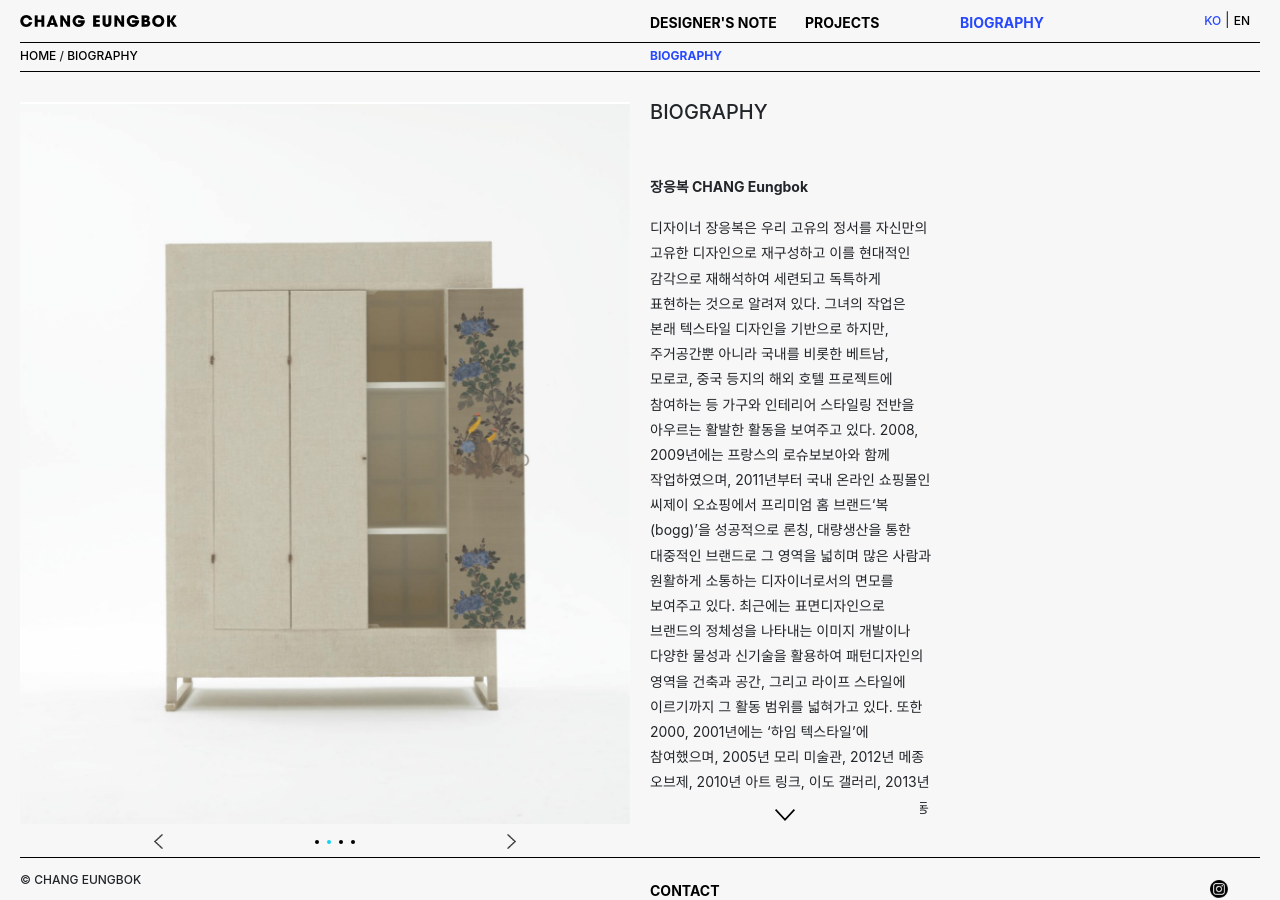
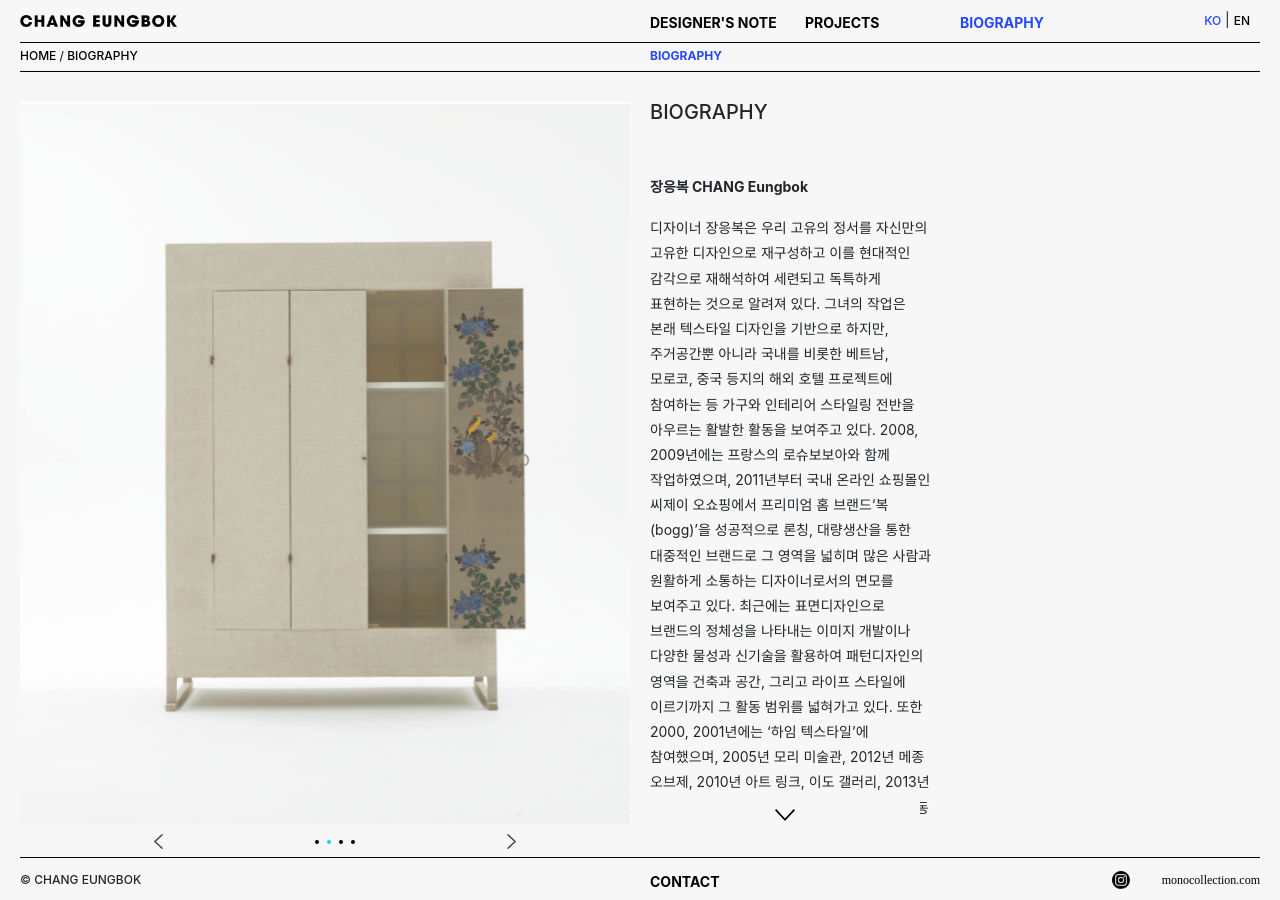
Before and after one commit to monocollection/changeungbok, a Jekyll site: the page built from biography.md, in a window 1280 px wide. Built offline with Jekyll 4.4.1, drawn with Linux system fonts in a browser that asks for light colours; comment, search, counter and statistics services are not loaded.

Commit message:
푸터 인스타그램, 모노컬렉션 링크를 수정하고 세로 정렬 스타일을 정리합니다.

```diff
--- a/_data/nav-footer.yml
+++ b/_data/nav-footer.yml
@@ -2,5 +2,5 @@
 
 - contact.md
 - links:
-    - instagram: https://www.instagram.com/bok0210/?utm_source=ig_profile_share&igshid=mvxr6zlejyl1
-    - studio-monocollection.com: https://studio-monocollection.com
+    - instagram: https://www.instagram.com/monocollection
+    - monocollection.com: https://monocollection.com
--- a/_includes/footer.html
+++ b/_includes/footer.html
@@ -28,7 +28,7 @@
                   <li class="nav-item">
                     {% for link in link_hash %}
                       {% assign link_slug = link[0] | escape | slugify %}
-                    <a class="nav-link {{ link_slug }}{% unless link_slug == 'monocollection-com' %} text-hide{% endunless %}" target="_blank" href="{{ link[1] | relative_url }}">{{ link[0] | escape }}</a>
+                    <a class="nav-link {{ link_slug }}{% unless link_slug == 'monocollection' %} text-hide{% endunless %}" target="_blank" href="{{ link[1] | relative_url }}">{{ link[0] | escape }}</a>
                     {% endfor %}
                   </li>
                   {% endfor %}
--- a/_sass/_components/layout.scss
+++ b/_sass/_components/layout.scss
@@ -225,6 +225,11 @@ body {
   .container-fluid .row {
     padding-top: 10px;
   }
+  .navbar.navbar-light .navbar-collapse {
+    @include media-breakpoint-up(lg) {
+      top: 0px;
+    }
+  }
   #copyright, .monocollection-com {
     font-size: 0.875rem;
     @media (max-width: 1440px) {
@@ -277,6 +282,7 @@ body {
   }
   .monocollection-com {
     text-transform: lowercase !important;
+    margin-top: 12px !important;
   }
 }
 
```
